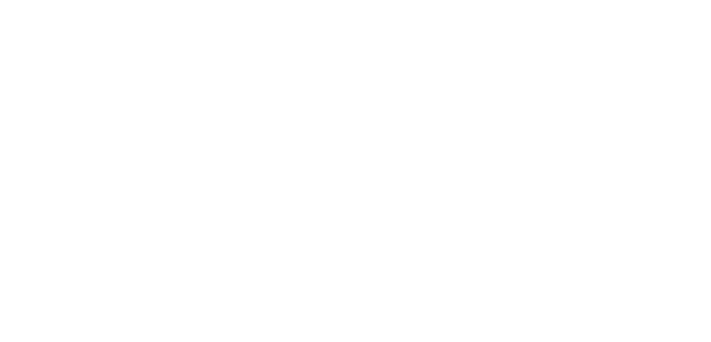
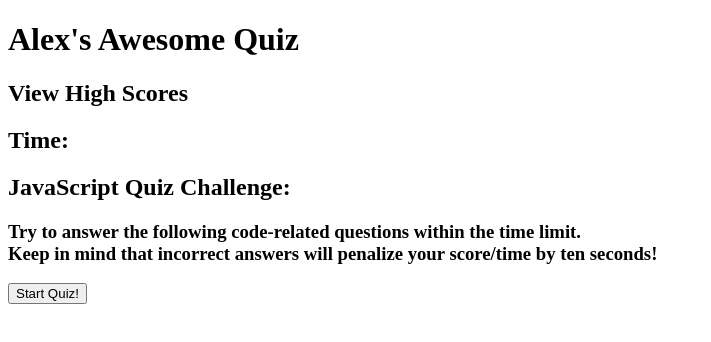
Before and after one commit to AlexCourtney18/JavaScript-Quiz, a plain HTML site: page index.html in a window 1280 px wide. Shown: the whole page, without its empty margins (0-711 px from the left). Drawn offline with Linux system fonts and the light colour scheme.

Commit message:
create landing page html

```diff
--- a/index.html
+++ b/index.html
@@ -5,12 +5,27 @@
     <meta charset="UTF-8">
     <meta http-equiv="X-UA-Compatible" content="IE=edge">
     <meta name="viewport" content="width=device-width, initial-scale=1.0">
-    <title>Document</title>
+    <title>Best Quiz Ever!</title>
     <link rel="stylesheet" href="./assets/style.css">
 </head>
 
 <body>
+    <header>
+        <h1 class="title">Alex's Awesome Quiz</h1>
+        <h2 class="high-scores">View High Scores</h2>
+        <h2 class="timer">Time:</h2>
+    </header>
 
+    <main class="starting-page">
+        <h2 class="starting-title">JavaScript Quiz Challenge:</h2>
+        <h3 class="starting-intro">
+            Try to answer the following code-related questions within the time limit.</br>
+            Keep in mind that incorrect answers will penalize your score/time by ten seconds!
+        </h3>
+        <div class="begin">
+            <button class="btn" id="start-quiz" type="submit">Start Quiz!</button>
+        </div>
+    </main>
 
 
 
```
